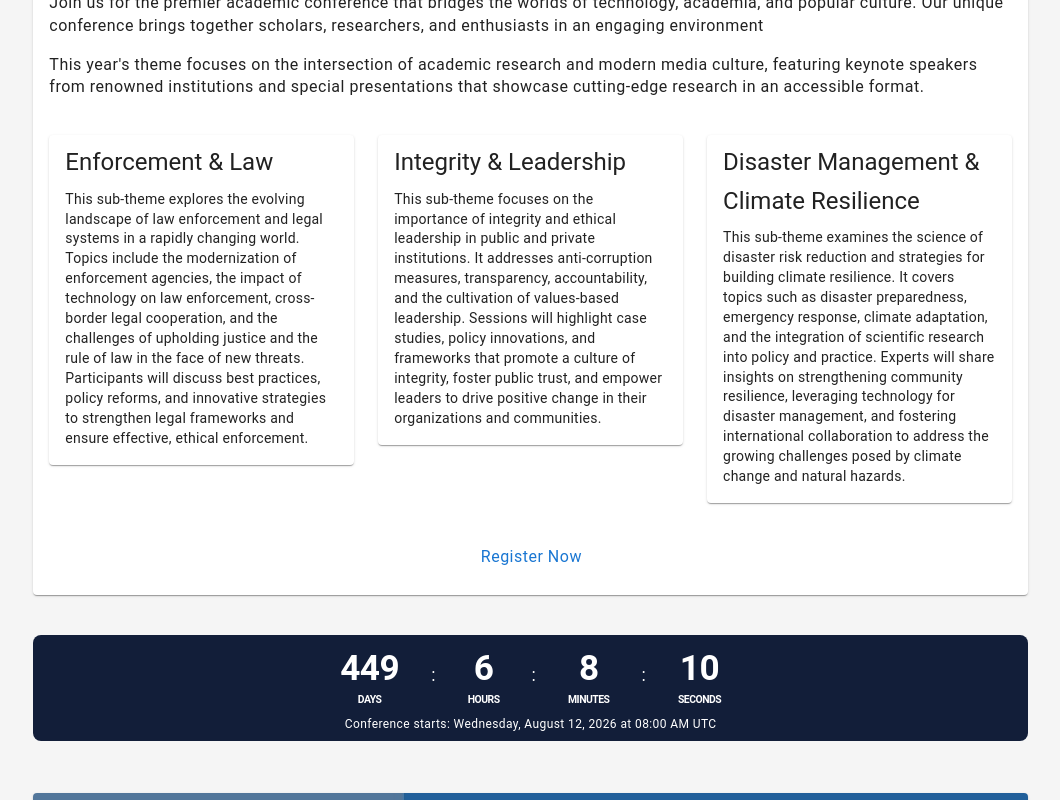
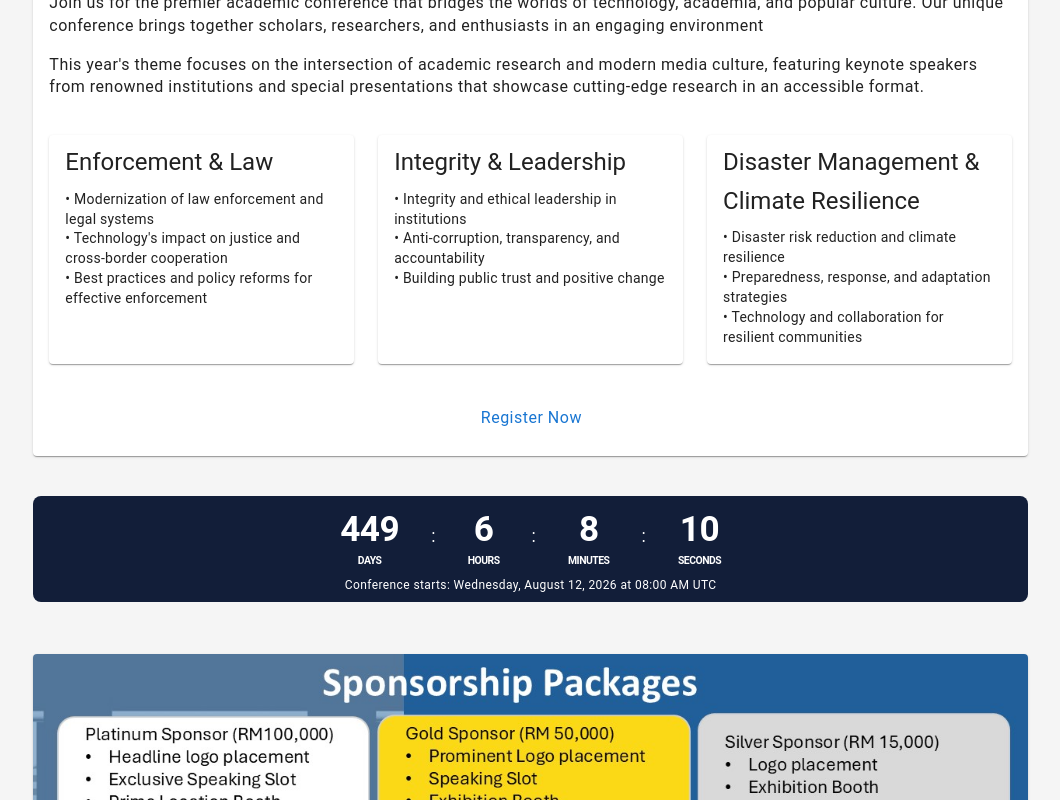
Before and after one commit to jali123456/conference_website_no_ai, a Vue app: page / in a window 1280 px wide. Shown: the part 1060-1860 px from the top of the page, without its empty margins (212-1272 px from the left). Built offline with nearby package versions, Linux system fonts and the light colour scheme; a small style sheet from the web is missing.

Commit message:
edited stuff according to new v5 documents

```diff
--- a/src/views/AboutView.vue
+++ b/src/views/AboutView.vue
@@ -59,7 +59,9 @@
                 <v-card variant="outlined">
                   <v-card-title >Enforcement & Law</v-card-title>
                   <v-card-text>
-                    This sub-theme explores the evolving landscape of law enforcement and legal systems in a rapidly changing world. Topics include the modernization of enforcement agencies, the impact of technology on law enforcement, cross-border legal cooperation, and the challenges of upholding justice and the rule of law in the face of new threats. Participants will discuss best practices, policy reforms, and innovative strategies to strengthen legal frameworks and ensure effective, ethical enforcement.
+                    • Modernization of law enforcement and legal systems<br>
+                    • Technology's impact on justice and cross-border cooperation<br>
+                    • Best practices and policy reforms for effective enforcement
                   </v-card-text>
                 </v-card>
               </v-col>
@@ -67,7 +69,9 @@
                 <v-card variant="outlined">
                   <v-card-title >Integrity & Leadership</v-card-title>
                   <v-card-text>
-                    This sub-theme focuses on the importance of integrity and ethical leadership in public and private institutions. It addresses anti-corruption measures, transparency, accountability, and the cultivation of values-based leadership. Sessions will highlight case studies, policy innovations, and frameworks that promote a culture of integrity, foster public trust, and empower leaders to drive positive change in their organizations and communities.
+                    • Integrity and ethical leadership in institutions<br>
+                    • Anti-corruption, transparency, and accountability<br>
+                    • Building public trust and positive change
                   </v-card-text>
                 </v-card>
               </v-col>
@@ -75,7 +79,9 @@
                 <v-card variant="outlined">
                   <v-card-title >Disaster Science & Climate<br></br> Resilience</v-card-title>
                   <v-card-text>
-                    This sub-theme examines the science of disaster risk reduction and strategies for building climate resilience. It covers topics such as disaster preparedness, emergency response, climate adaptation, and the integration of scientific research into policy and practice. Experts will share insights on strengthening community resilience, leveraging technology for disaster management, and fostering international collaboration to address the growing challenges posed by climate change and natural hazards.
+                    • Disaster risk reduction and climate resilience<br>
+                    • Preparedness, response, and adaptation strategies<br>
+                    • Technology and collaboration for resilient communities
                   </v-card-text>
                 </v-card>
               </v-col>
--- a/src/views/FeesRegistrationView.vue
+++ b/src/views/FeesRegistrationView.vue
@@ -106,6 +106,10 @@
         <v-card>
           <v-card-title class="text-h5">Registration Form</v-card-title>
           <v-card-text>
+            <v-progress-linear v-if="isCheckingApi" indeterminate color="primary" class="mb-4" />
+            <v-alert v-else-if="!isApiAvailable" type="error" class="mb-4">
+              Registration is currently unavailable. Please try again later.
+            </v-alert>
             <v-form ref="form" v-model="valid">
               <v-row>
                 <v-col cols="12" md="6">
@@ -114,6 +118,7 @@
                     label="First Name"
                     required
                     :rules="nameRules"
+                    :disabled="!isApiAvailable || isCheckingApi"
                   ></v-text-field>
                 </v-col>
 
@@ -123,6 +128,7 @@
                     label="Last Name"
                     required
                     :rules="nameRules"
+                    :disabled="!isApiAvailable || isCheckingApi"
                   ></v-text-field>
                 </v-col>
 
@@ -133,6 +139,7 @@
                     type="email"
                     required
                     :rules="emailRules"
+                    :disabled="!isApiAvailable || isCheckingApi"
                   ></v-text-field>
                 </v-col>
 
@@ -142,6 +149,7 @@
                     :items="categories"
                     label="Registration Category"
                     required
+                    :disabled="!isApiAvailable || isCheckingApi"
                   ></v-select>
                 </v-col>
 
@@ -150,6 +158,7 @@
                     v-model="formData.specialRequirements"
                     label="Special Requirements"
                     rows="3"
+                    :disabled="!isApiAvailable || isCheckingApi"
                   ></v-textarea>
                 </v-col>
               </v-row>
@@ -160,7 +169,7 @@
             <v-spacer></v-spacer>
             <v-btn
               color="primary"
-              :disabled="!valid"
+              :disabled="!valid || !isApiAvailable || isCheckingApi"
               @click="submitForm"
             >
               Submit Registration
@@ -174,6 +183,7 @@
 
 <script setup lang="ts">
 import { ref } from 'vue'
+import { onMounted, onUnmounted } from 'vue'
 
 // Type definitions for better TypeScript support
 interface FormData {
@@ -235,6 +245,41 @@ const registrationSteps = [
   }
 ]
 
+// API connectivity state
+const isApiAvailable = ref(false)
+const isCheckingApi = ref(true)
+let apiCheckInterval: number | undefined
+
+// Ping the API with a 10s timeout
+const pingApi = async (showLoading = false) => {
+  if (showLoading) isCheckingApi.value = true
+  try {
+    const controller = new AbortController()
+    const timeoutId = setTimeout(() => controller.abort(), 10000)
+    const response = await fetch('https://api.jali123456.win/register.php', {
+      method: 'HEAD',
+      signal: controller.signal
+    })
+    clearTimeout(timeoutId)
+    isApiAvailable.value = response.ok
+  } catch (e) {
+    isApiAvailable.value = false
+  } finally {
+    if (showLoading) isCheckingApi.value = false
+  }
+}
+
+onMounted(() => {
+  pingApi(true)
+  apiCheckInterval = window.setInterval(() => {
+    pingApi(false)
+  }, 60000)
+})
+
+onUnmounted(() => {
+  if (apiCheckInterval) clearInterval(apiCheckInterval)
+})
+
 const submitForm = async () => {
   try {
     const response = await fetch('https://api.jali123456.win/register.php', {
--- a/src/views/HomeView.vue
+++ b/src/views/HomeView.vue
@@ -31,34 +31,40 @@
 
             <v-row class="mt-4 mt-sm-6">
               <v-col cols="12" sm="6" md="4">
-                <v-card class="mb-4 mb-sm-0">
+                <v-card class="mb-4 mb-sm-0 equal-height-card">
                   <v-card-title :class="featureTitleClass">
                     Enforcement & Law
                   </v-card-title>
                   <v-card-text>
-                    This sub-theme explores the evolving landscape of law enforcement and legal systems in a rapidly changing world. Topics include the modernization of enforcement agencies, the impact of technology on law enforcement, cross-border legal cooperation, and the challenges of upholding justice and the rule of law in the face of new threats. Participants will discuss best practices, policy reforms, and innovative strategies to strengthen legal frameworks and ensure effective, ethical enforcement.
+                    • Modernization of law enforcement and legal systems<br>
+                    • Technology's impact on justice and cross-border cooperation<br>
+                    • Best practices and policy reforms for effective enforcement
                   </v-card-text>
                 </v-card>
               </v-col>
 
               <v-col cols="12" sm="6" md="4">
-                <v-card class="mb-4 mb-sm-0">
+                <v-card class="mb-4 mb-sm-0 equal-height-card">
                   <v-card-title :class="featureTitleClass">
                     Integrity & Leadership
                   </v-card-title>
                   <v-card-text>
-                    This sub-theme focuses on the importance of integrity and ethical leadership in public and private institutions. It addresses anti-corruption measures, transparency, accountability, and the cultivation of values-based leadership. Sessions will highlight case studies, policy innovations, and frameworks that promote a culture of integrity, foster public trust, and empower leaders to drive positive change in their organizations and communities.
+                    • Integrity and ethical leadership in institutions<br>
+                    • Anti-corruption, transparency, and accountability<br>
+                    • Building public trust and positive change
                   </v-card-text>
                 </v-card>
               </v-col>
 
               <v-col cols="12" sm="6" md="4">
-                <v-card>
+                <v-card class="equal-height-card">
                   <v-card-title :class="featureTitleClass" class="text-wrap">
                     Disaster Management & Climate Resilience
                   </v-card-title>
                   <v-card-text>
-                    This sub-theme examines the science of disaster risk reduction and strategies for building climate resilience. It covers topics such as disaster preparedness, emergency response, climate adaptation, and the integration of scientific research into policy and practice. Experts will share insights on strengthening community resilience, leveraging technology for disaster management, and fostering international collaboration to address the growing challenges posed by climate change and natural hazards.
+                    • Disaster risk reduction and climate resilience<br>
+                    • Preparedness, response, and adaptation strategies<br>
+                    • Technology and collaboration for resilient communities
                   </v-card-text>
                 </v-card>
               </v-col>
@@ -108,7 +114,7 @@
         </v-card>
       </v-col>
     </v-row>
-    <v-row cols="12">
+    <!-- <v-row cols="12">
       <v-col cols="12">
         <v-card class="mx-auto" max-width="1400">
           <v-card-title class="font-weight-bold text-h5 text-center py-4" style="word-break:break-word; white-space:normal;">
@@ -200,7 +206,7 @@
           </v-card-text>
         </v-card>
       </v-col>
-    </v-row>
+    </v-row> -->
   </v-container>
 </template>
 
@@ -287,4 +293,17 @@ const featureTitleClass = computed(() => {
 .position-relative {
   position: relative;
 }
+/* Make feature cards have equal height */
+.equal-height-card {
+  height: 100%;
+  display: flex;
+  flex-direction: column;
+}
+.equal-height-card .v-card-title {
+  flex-shrink: 0;
+}
+.equal-height-card .v-card-text {
+  flex-grow: 1;
+}
+
 </style>
```
